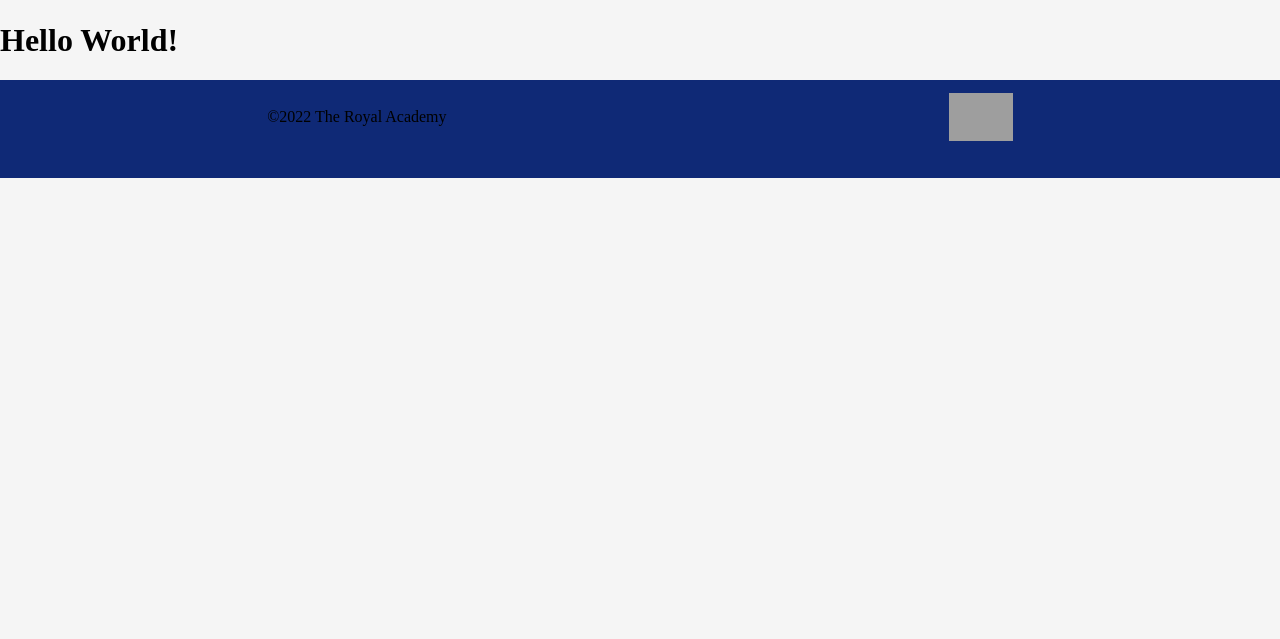
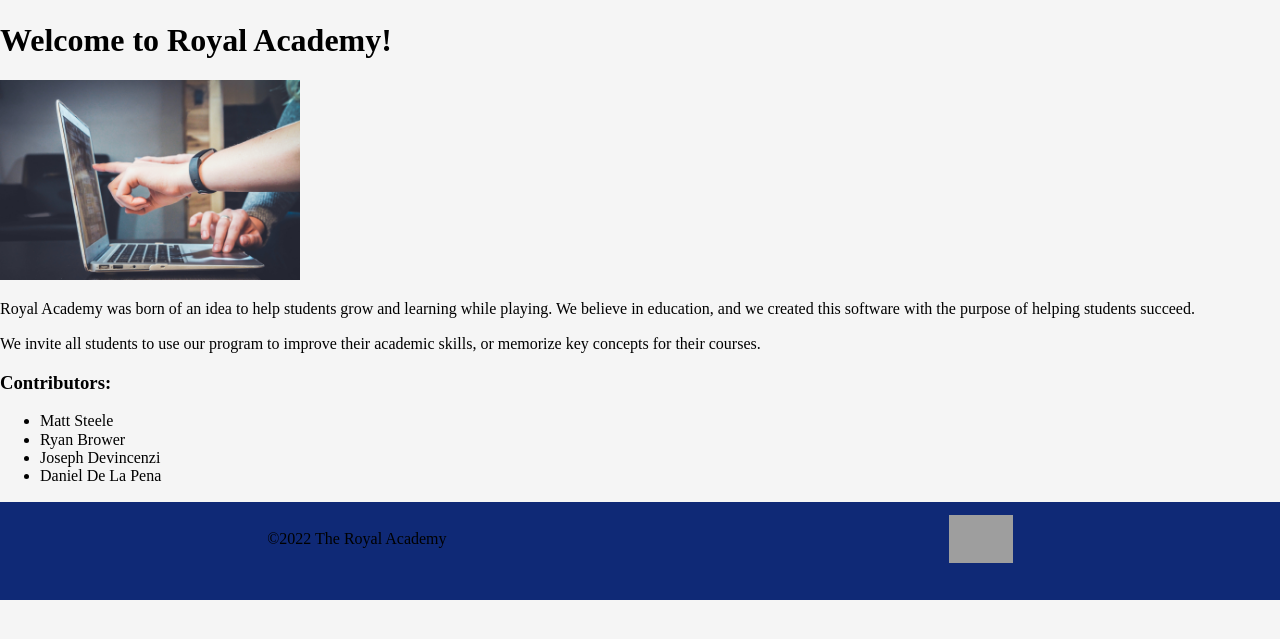
Before and after one commit to rbrower28/Royal-Academy, a Django app: page / in a window 1280 px wide. Shown: the part 104-743 px from the top of the page. Run offline with Django 4.2, Linux system fonts and the light colour scheme; grey boxes are pictures that could not be loaded.

Commit message:
home page

```diff
--- a/home/templates/home/index.html
+++ b/home/templates/home/index.html
@@ -18,7 +18,25 @@
   {% include "home/includes/header.html" %}
 
   <main>
-    <h1>Hello World!</h1>
+    <h1>Welcome to Royal Academy!</h1>
+  <div>
+    <img src="{% static 'home/images/students.jpg' %}" style="max-width:300px; height:200px" alt="image of students in computer">
+    <p>Royal Academy was born of an idea to help students grow and learning while
+      playing. We believe in education, and we created this software with the purpose
+      of helping students succeed.<p>
+
+    <p>We invite all students to use our program to improve their academic skills, or
+      memorize key concepts for their courses.
+    </p>
+  </div>
+
+    <h3>Contributors:</h3>
+    <ul>
+      <li>Matt Steele</li>
+      <li>Ryan Brower</li>
+      <li>Joseph Devincenzi</li>
+      <li>Daniel De La Pena</li>
+    </ul>
   <main>
 
   {% include "home/includes/footer.html" %}
```
Also changed, not shown: home/static/home/images/students.jpg (added).
